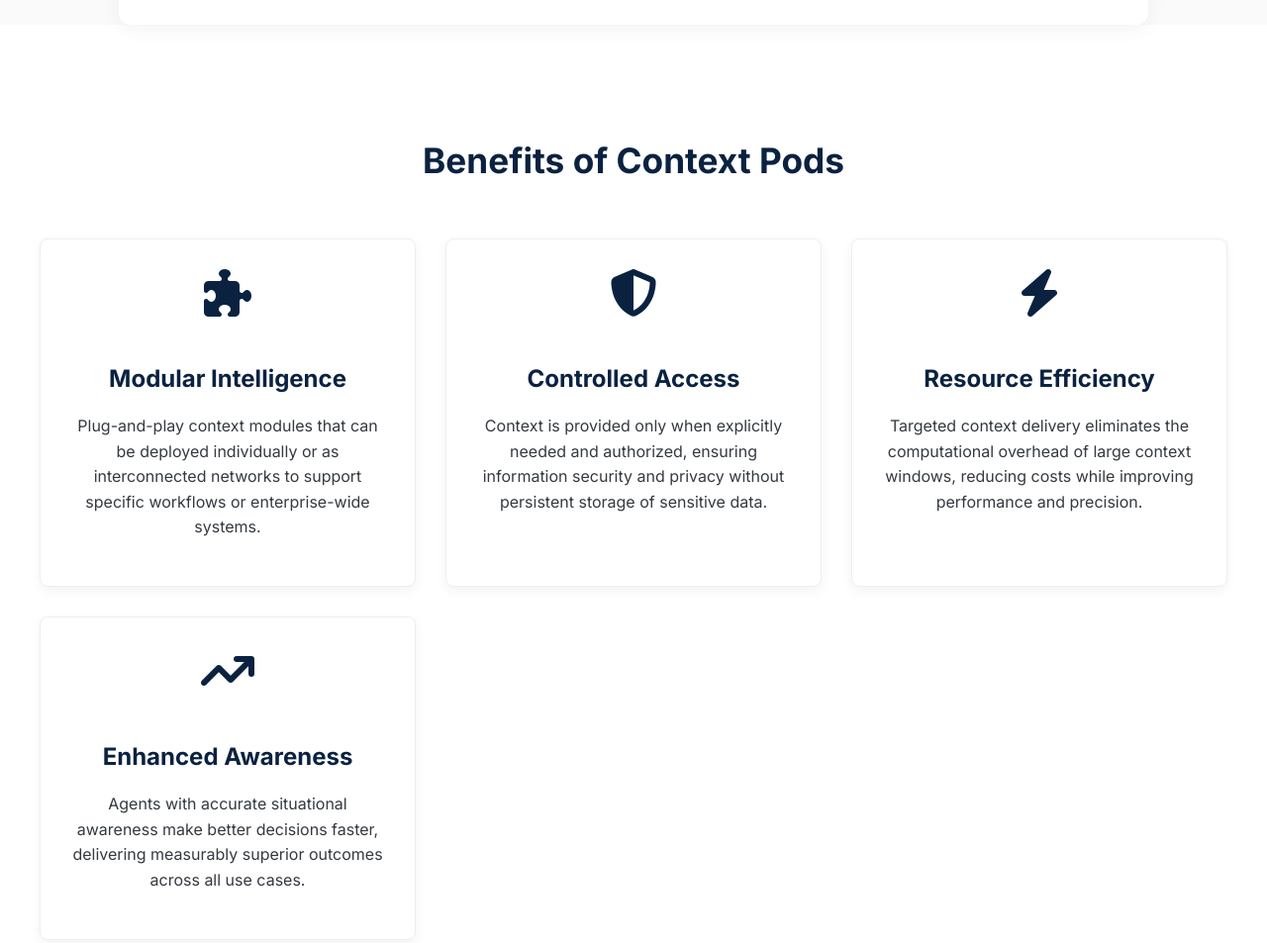
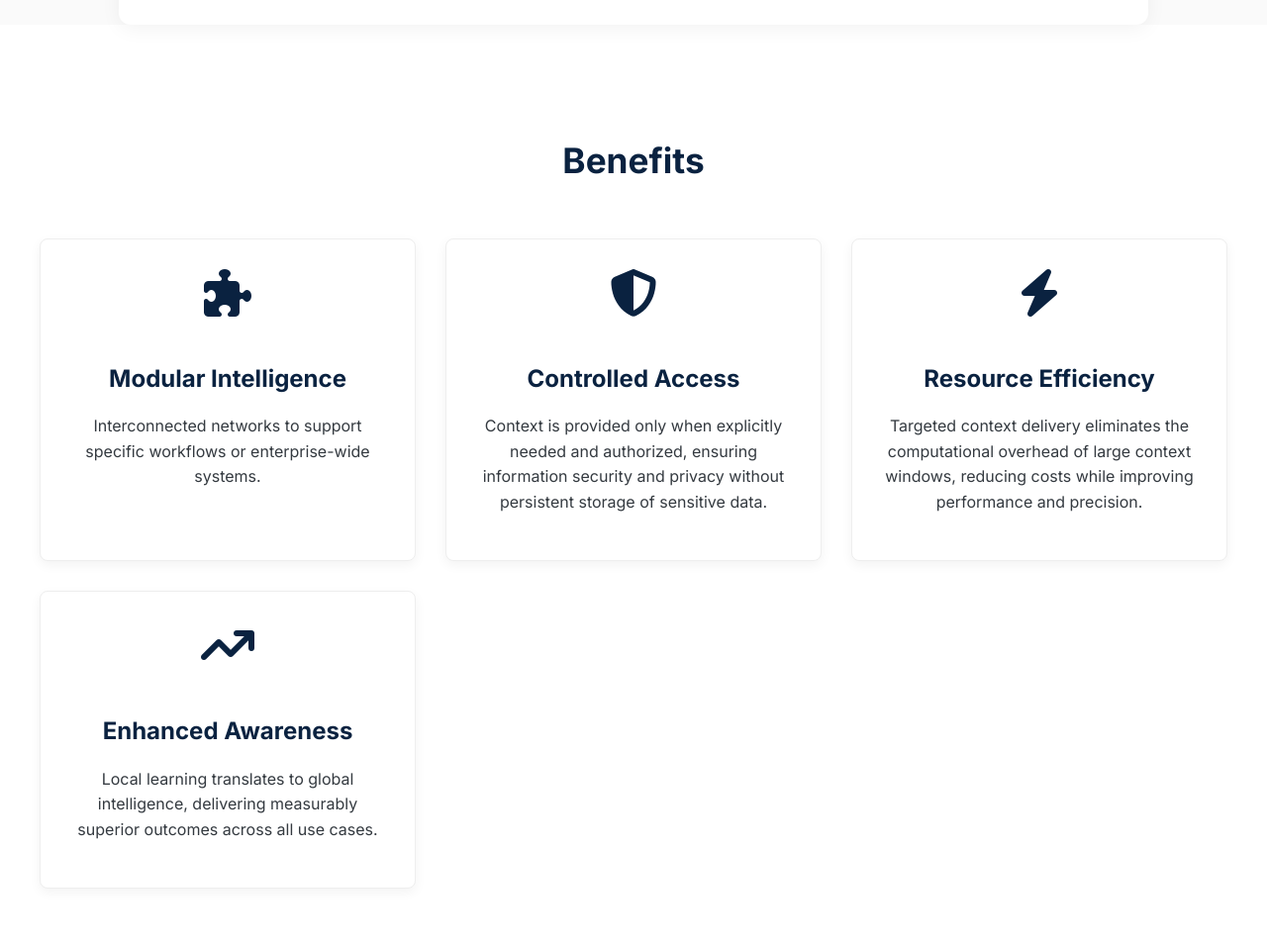
Before and after one commit to everychart/everychart-landing, a plain HTML site: page index.html in a window 1280 px wide. Shown: the part 1360-2313 px from the top of the page at 99% size. Drawn offline with Linux system fonts and the light colour scheme.

Commit message:
Update index.html

```diff
--- a/index.html
+++ b/index.html
@@ -919,12 +919,12 @@
 
     <section class="benefits" id="benefits">
         <div class="container">
-            <h2>Benefits of Context Pods</h2>
+            <h2>Benefits</h2>
             <div class="benefits-grid">
                 <div class="benefit-card">
                     <i class="fas fa-puzzle-piece"></i>
                     <h3>Modular Intelligence</h3>
-                    <p>Plug-and-play context modules that can be deployed individually or as interconnected networks to support specific workflows or enterprise-wide systems.</p>
+                    <p>Interconnected networks to support specific workflows or enterprise-wide systems.</p>
                 </div>
                 <div class="benefit-card">
                     <i class="fas fa-shield-halved"></i>
@@ -939,7 +939,7 @@
                 <div class="benefit-card">
                     <i class="fas fa-arrow-trend-up"></i>
                     <h3>Enhanced Awareness</h3>
-                    <p>Agents with accurate situational awareness make better decisions faster, delivering measurably superior outcomes across all use cases.</p>
+                    <p>Local learning translates to global intelligence, delivering measurably superior outcomes across all use cases.</p>
                 </div>
             </div>
         </div>
```
